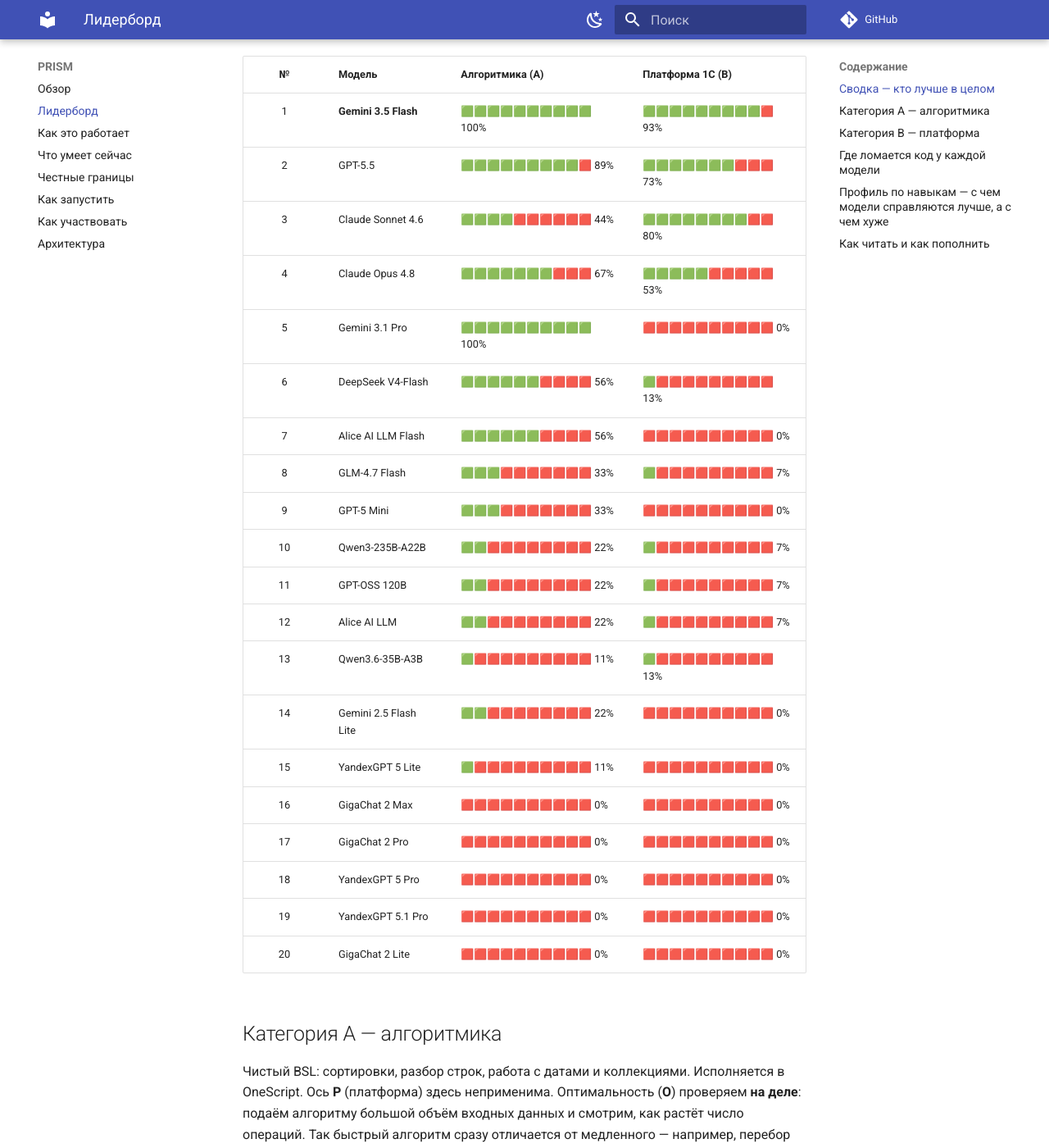
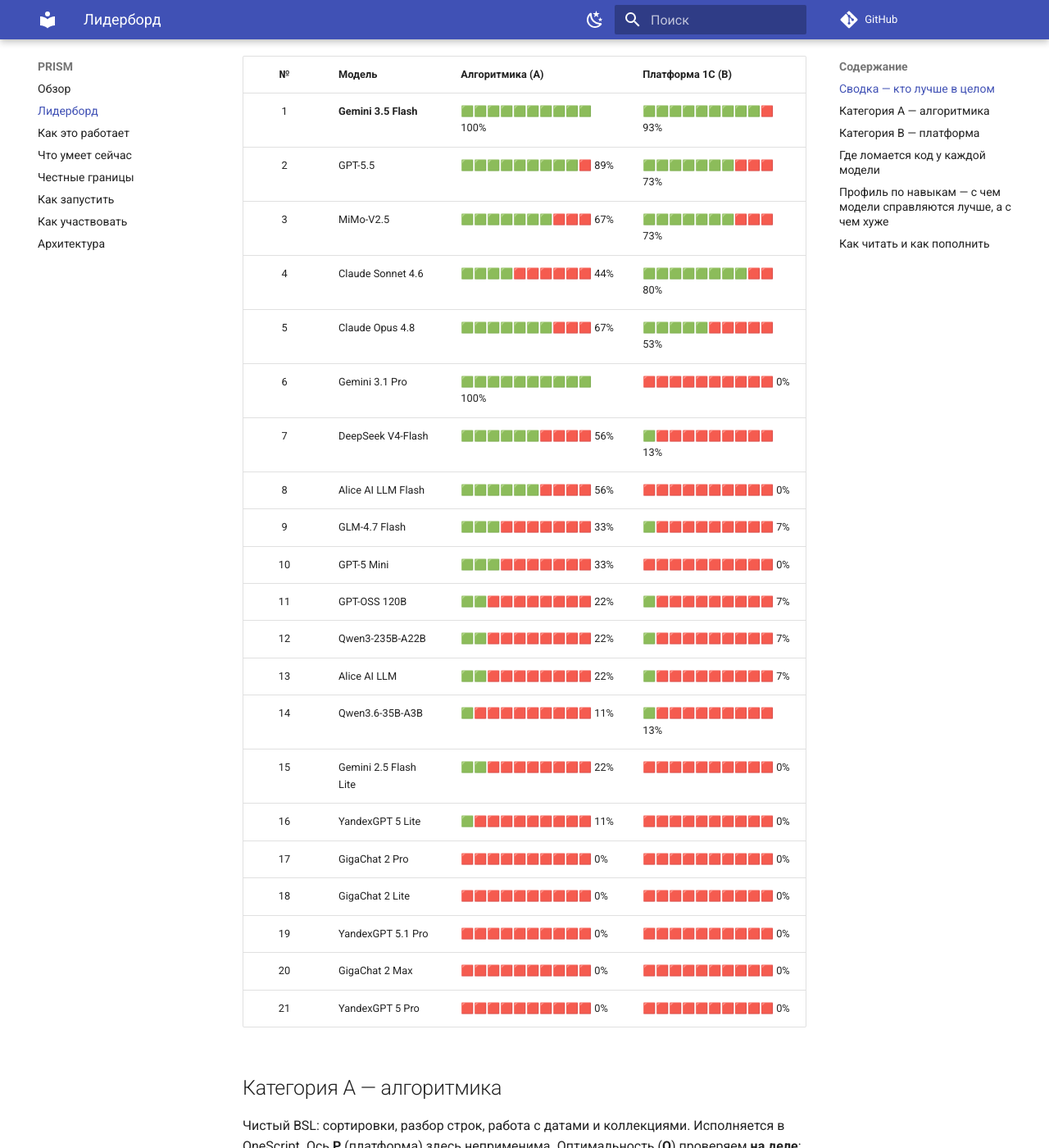
Before and after one commit to genlab-1c/prism, an MkDocs documentation site: the page built from docs/leaderboard.md, in a window 1280 px wide and 1400 px high, scrolled down 507 px. Shown: the whole window at 82% size. Built offline with MkDocs 1.6.1 and Material for MkDocs 9.7.7, drawn with Linux system fonts in a browser that asks for light colours; comment, search, counter and statistics services are not loaded; some of the changed text lies outside the part shown.

Commit message:
chore(bench): add MiMo-V2.5 run results and refresh leaderboard
Прогон A+B по mimo25 дописан в июньские эксперименты (resume + rebuild), пересчитан L1; обновлены бейджи и таблицы (README, docs).

```diff
--- a/docs/leaderboard.md
+++ b/docs/leaderboard.md
@@ -25,24 +25,25 @@
 |:---:|--------|:---|:---|
 | 1 | **Gemini 3.5 Flash** | 🟩🟩🟩🟩🟩🟩🟩🟩🟩🟩 100% | 🟩🟩🟩🟩🟩🟩🟩🟩🟩🟥 93% |
 | 2 | GPT-5.5 | 🟩🟩🟩🟩🟩🟩🟩🟩🟩🟥 89% | 🟩🟩🟩🟩🟩🟩🟩🟥🟥🟥 73% |
-| 3 | Claude Sonnet 4.6 | 🟩🟩🟩🟩🟥🟥🟥🟥🟥🟥 44% | 🟩🟩🟩🟩🟩🟩🟩🟩🟥🟥 80% |
-| 4 | Claude Opus 4.8 | 🟩🟩🟩🟩🟩🟩🟩🟥🟥🟥 67% | 🟩🟩🟩🟩🟩🟥🟥🟥🟥🟥 53% |
-| 5 | Gemini 3.1 Pro | 🟩🟩🟩🟩🟩🟩🟩🟩🟩🟩 100% | 🟥🟥🟥🟥🟥🟥🟥🟥🟥🟥 0% |
-| 6 | DeepSeek V4-Flash | 🟩🟩🟩🟩🟩🟩🟥🟥🟥🟥 56% | 🟩🟥🟥🟥🟥🟥🟥🟥🟥🟥 13% |
-| 7 | Alice AI LLM Flash | 🟩🟩🟩🟩🟩🟩🟥🟥🟥🟥 56% | 🟥🟥🟥🟥🟥🟥🟥🟥🟥🟥 0% |
-| 8 | GLM-4.7 Flash | 🟩🟩🟩🟥🟥🟥🟥🟥🟥🟥 33% | 🟩🟥🟥🟥🟥🟥🟥🟥🟥🟥 7% |
-| 9 | GPT-5 Mini | 🟩🟩🟩🟥🟥🟥🟥🟥🟥🟥 33% | 🟥🟥🟥🟥🟥🟥🟥🟥🟥🟥 0% |
-| 10 | Qwen3-235B-A22B | 🟩🟩🟥🟥🟥🟥🟥🟥🟥🟥 22% | 🟩🟥🟥🟥🟥🟥🟥🟥🟥🟥 7% |
+| 3 | MiMo-V2.5 | 🟩🟩🟩🟩🟩🟩🟩🟥🟥🟥 67% | 🟩🟩🟩🟩🟩🟩🟩🟥🟥🟥 73% |
+| 4 | Claude Sonnet 4.6 | 🟩🟩🟩🟩🟥🟥🟥🟥🟥🟥 44% | 🟩🟩🟩🟩🟩🟩🟩🟩🟥🟥 80% |
+| 5 | Claude Opus 4.8 | 🟩🟩🟩🟩🟩🟩🟩🟥🟥🟥 67% | 🟩🟩🟩🟩🟩🟥🟥🟥🟥🟥 53% |
+| 6 | Gemini 3.1 Pro | 🟩🟩🟩🟩🟩🟩🟩🟩🟩🟩 100% | 🟥🟥🟥🟥🟥🟥🟥🟥🟥🟥 0% |
+| 7 | DeepSeek V4-Flash | 🟩🟩🟩🟩🟩🟩🟥🟥🟥🟥 56% | 🟩🟥🟥🟥🟥🟥🟥🟥🟥🟥 13% |
+| 8 | Alice AI LLM Flash | 🟩🟩🟩🟩🟩🟩🟥🟥🟥🟥 56% | 🟥🟥🟥🟥🟥🟥🟥🟥🟥🟥 0% |
+| 9 | GLM-4.7 Flash | 🟩🟩🟩🟥🟥🟥🟥🟥🟥🟥 33% | 🟩🟥🟥🟥🟥🟥🟥🟥🟥🟥 7% |
+| 10 | GPT-5 Mini | 🟩🟩🟩🟥🟥🟥🟥🟥🟥🟥 33% | 🟥🟥🟥🟥🟥🟥🟥🟥🟥🟥 0% |
 | 11 | GPT-OSS 120B | 🟩🟩🟥🟥🟥🟥🟥🟥🟥🟥 22% | 🟩🟥🟥🟥🟥🟥🟥🟥🟥🟥 7% |
-| 12 | Alice AI LLM | 🟩🟩🟥🟥🟥🟥🟥🟥🟥🟥 22% | 🟩🟥🟥🟥🟥🟥🟥🟥🟥🟥 7% |
-| 13 | Qwen3.6-35B-A3B | 🟩🟥🟥🟥🟥🟥🟥🟥🟥🟥 11% | 🟩🟥🟥🟥🟥🟥🟥🟥🟥🟥 13% |
-| 14 | Gemini 2.5 Flash Lite | 🟩🟩🟥🟥🟥🟥🟥🟥🟥🟥 22% | 🟥🟥🟥🟥🟥🟥🟥🟥🟥🟥 0% |
-| 15 | YandexGPT 5 Lite | 🟩🟥🟥🟥🟥🟥🟥🟥🟥🟥 11% | 🟥🟥🟥🟥🟥🟥🟥🟥🟥🟥 0% |
-| 16 | GigaChat 2 Max | 🟥🟥🟥🟥🟥🟥🟥🟥🟥🟥 0% | 🟥🟥🟥🟥🟥🟥🟥🟥🟥🟥 0% |
+| 12 | Qwen3-235B-A22B | 🟩🟩🟥🟥🟥🟥🟥🟥🟥🟥 22% | 🟩🟥🟥🟥🟥🟥🟥🟥🟥🟥 7% |
+| 13 | Alice AI LLM | 🟩🟩🟥🟥🟥🟥🟥🟥🟥🟥 22% | 🟩🟥🟥🟥🟥🟥🟥🟥🟥🟥 7% |
+| 14 | Qwen3.6-35B-A3B | 🟩🟥🟥🟥🟥🟥🟥🟥🟥🟥 11% | 🟩🟥🟥🟥🟥🟥🟥🟥🟥🟥 13% |
+| 15 | Gemini 2.5 Flash Lite | 🟩🟩🟥🟥🟥🟥🟥🟥🟥🟥 22% | 🟥🟥🟥🟥🟥🟥🟥🟥🟥🟥 0% |
+| 16 | YandexGPT 5 Lite | 🟩🟥🟥🟥🟥🟥🟥🟥🟥🟥 11% | 🟥🟥🟥🟥🟥🟥🟥🟥🟥🟥 0% |
 | 17 | GigaChat 2 Pro | 🟥🟥🟥🟥🟥🟥🟥🟥🟥🟥 0% | 🟥🟥🟥🟥🟥🟥🟥🟥🟥🟥 0% |
-| 18 | YandexGPT 5 Pro | 🟥🟥🟥🟥🟥🟥🟥🟥🟥🟥 0% | 🟥🟥🟥🟥🟥🟥🟥🟥🟥🟥 0% |
+| 18 | GigaChat 2 Lite | 🟥🟥🟥🟥🟥🟥🟥🟥🟥🟥 0% | 🟥🟥🟥🟥🟥🟥🟥🟥🟥🟥 0% |
 | 19 | YandexGPT 5.1 Pro | 🟥🟥🟥🟥🟥🟥🟥🟥🟥🟥 0% | 🟥🟥🟥🟥🟥🟥🟥🟥🟥🟥 0% |
-| 20 | GigaChat 2 Lite | 🟥🟥🟥🟥🟥🟥🟥🟥🟥🟥 0% | 🟥🟥🟥🟥🟥🟥🟥🟥🟥🟥 0% |
+| 20 | GigaChat 2 Max | 🟥🟥🟥🟥🟥🟥🟥🟥🟥🟥 0% | 🟥🟥🟥🟥🟥🟥🟥🟥🟥🟥 0% |
+| 21 | YandexGPT 5 Pro | 🟥🟥🟥🟥🟥🟥🟥🟥🟥🟥 0% | 🟥🟥🟥🟥🟥🟥🟥🟥🟥🟥 0% |
 
 </div>
 <!-- /prism:lb:summary -->
@@ -63,23 +64,24 @@
 | 1 | **Gemini 3.1 Pro** | 10.0 | **10.0** | **9.3** | **9.78** | ±0.5 |
 | 2 | Gemini 3.5 Flash | 10.0 | **10.0** | **9.3** | **9.78** | ±0.5 |
 | 3 | GPT-5.5 | 10.0 | 8.9 | 8.5 | 9.00 | ±1.3 |
-| 4 | DeepSeek V4-Flash | 9.8 | 6.3 | 8.8 | 7.82 | ±1.8 |
-| 5 | Claude Opus 4.8 | 9.1 | 6.7 | 7.0 | 7.22 | ±2.2 |
-| 6 | Alice AI LLM Flash | 9.3 | 5.7 | 6.4 | 6.86 | ±2.0 |
-| 7 | GLM-4.7 Flash | 9.8 | 3.7 | 6.0 | 6.32 | ±1.5 |
-| 8 | Claude Sonnet 4.6 | 8.4 | 4.4 | 8.0 | 6.22 | ±2.5 |
-| 9 | GPT-5 Mini | 9.1 | 3.6 | 8.0 | 6.11 | ±2.1 |
-| 10 | GPT-OSS 120B | 9.8 | 2.4 | 7.0 | 5.89 | ±1.5 |
-| 11 | Alice AI LLM | 9.1 | 2.4 | 7.0 | 5.56 | ±1.6 |
-| 12 | Gemini 2.5 Flash Lite | 8.9 | 2.4 | 7.0 | 5.44 | ±1.8 |
-| 13 | Qwen3.6-35B-A3B | 8.9 | 1.3 | 7.0 | 5.04 | ±1.7 |
-| 14 | Qwen3-235B-A22B | 8.7 | 2.2 | 4.0 | 5.00 | ±1.5 |
-| 15 | GigaChat 2 Max | 9.3 | 0.4 | — | 4.89 | ±0.7 |
-| 16 | YandexGPT 5 Pro | 9.3 | 0.2 | — | 4.78 | ±0.5 |
-| 17 | YandexGPT 5 Lite | 7.8 | 1.7 | 4.0 | 4.50 | ±2.2 |
-| 18 | YandexGPT 5.1 Pro | 8.0 | 0.0 | — | 4.00 | ±0.8 |
-| 19 | GigaChat 2 Lite | 6.0 | 0.0 | — | 3.00 | ±1.4 |
-| 20 | GigaChat 2 Pro | 4.9 | 0.0 | — | 2.44 | ±1.8 |
+| 4 | MiMo-V2.5 | 9.8 | 6.9 | 8.0 | 7.87 | ±1.8 |
+| 5 | DeepSeek V4-Flash | 9.8 | 6.3 | 8.8 | 7.82 | ±1.8 |
+| 6 | Claude Opus 4.8 | 9.1 | 6.7 | 7.0 | 7.22 | ±2.2 |
+| 7 | Alice AI LLM Flash | 9.3 | 5.7 | 6.4 | 6.86 | ±2.0 |
+| 8 | GLM-4.7 Flash | 9.8 | 3.7 | 6.0 | 6.32 | ±1.5 |
+| 9 | Claude Sonnet 4.6 | 8.4 | 4.4 | 8.0 | 6.22 | ±2.5 |
+| 10 | GPT-5 Mini | 9.1 | 3.6 | 8.0 | 6.11 | ±2.1 |
+| 11 | GPT-OSS 120B | 9.8 | 2.4 | 7.0 | 5.89 | ±1.5 |
+| 12 | Alice AI LLM | 9.1 | 2.4 | 7.0 | 5.56 | ±1.6 |
+| 13 | Gemini 2.5 Flash Lite | 8.9 | 2.4 | 7.0 | 5.44 | ±1.8 |
+| 14 | Qwen3.6-35B-A3B | 8.9 | 1.3 | 7.0 | 5.04 | ±1.7 |
+| 15 | Qwen3-235B-A22B | 8.7 | 2.2 | 4.0 | 5.00 | ±1.5 |
+| 16 | GigaChat 2 Max | 9.3 | 0.4 | — | 4.89 | ±0.7 |
+| 17 | YandexGPT 5 Pro | 9.3 | 0.2 | — | 4.78 | ±0.5 |
+| 18 | YandexGPT 5 Lite | 7.8 | 1.7 | 4.0 | 4.50 | ±2.2 |
+| 19 | YandexGPT 5.1 Pro | 8.0 | 0.0 | — | 4.00 | ±0.8 |
+| 20 | GigaChat 2 Lite | 6.0 | 0.0 | — | 3.00 | ±1.4 |
+| 21 | GigaChat 2 Pro | 4.9 | 0.0 | — | 2.44 | ±1.8 |
 
 </div>
 <!-- /prism:lb:a-overall -->
@@ -99,24 +101,25 @@
 |:---:|--------|:---:|:---:|:---:|:---:|:---:|:---:|
 | 1 | **Gemini 3.5 Flash** | 9.7 | **9.3** | 8.8 | **9.3** | **9.30** | ±1.0 |
 | 2 | Claude Sonnet 4.6 | 10.0 | 8.0 | 9.9 | 8.0 | 8.97 | ±1.1 |
-| 3 | GPT-5.5 | 10.0 | 7.3 | 9.5 | 7.6 | 8.59 | ±1.4 |
-| 4 | Claude Opus 4.8 | 9.7 | 5.3 | 9.5 | 5.6 | 7.52 | ±1.4 |
-| 5 | DeepSeek V4-Flash | 9.9 | 1.3 | 9.1 | 4.7 | 6.23 | ±1.0 |
-| 6 | GLM-4.7 Flash | 9.9 | 1.3 | 9.1 | 2.1 | 5.77 | ±1.1 |
-| 7 | Qwen3.6-35B-A3B | 9.2 | 1.3 | 9.1 | 1.6 | 5.29 | ±1.1 |
-| 8 | Alice AI LLM | 8.1 | 0.7 | 9.9 | 1.3 | 5.00 | ±0.9 |
-| 9 | Gemini 3.1 Pro | 10.0 | 0.0 | 9.5 | 0.4 | 4.98 | ±0.2 |
-| 10 | Qwen3-235B-A22B | 8.3 | 0.7 | 10.0 | 0.9 | 4.96 | ±0.8 |
-| 11 | YandexGPT 5 Lite | 8.4 | 0.0 | 9.9 | 0.0 | 4.93 | ±0.8 |
-| 12 | GPT-OSS 120B | 8.5 | 0.7 | 9.7 | 0.7 | 4.90 | ±0.8 |
-| 13 | Alice AI LLM Flash | 8.9 | 0.0 | 9.5 | 0.0 | 4.60 | ±0.3 |
-| 14 | YandexGPT 5.1 Pro | 8.4 | 0.0 | 9.7 | 0.2 | 4.59 | ±0.3 |
-| 15 | Gemini 2.5 Flash Lite | 8.8 | 0.0 | 9.2 | 0.0 | 4.50 | ±0.3 |
-| 16 | YandexGPT 5 Pro | 8.0 | 0.0 | 9.5 | 0.0 | 4.37 | ±0.4 |
-| 17 | GPT-5 Mini | 7.5 | 0.0 | 9.5 | 0.2 | 4.29 | ±0.2 |
-| 18 | GigaChat 2 Lite | 7.6 | 0.0 | 9.5 | 0.0 | 4.27 | ±0.3 |
-| 19 | GigaChat 2 Max | 7.3 | 0.0 | 9.2 | 0.0 | 4.13 | ±0.4 |
-| 20 | GigaChat 2 Pro | 6.3 | 0.0 | 10.0 | 0.0 | 4.07 | ±0.2 |
+| 3 | MiMo-V2.5 | 10.0 | 7.8 | 9.2 | 8.0 | 8.75 | ±1.2 |
+| 4 | GPT-5.5 | 10.0 | 7.3 | 9.5 | 7.6 | 8.59 | ±1.4 |
+| 5 | Claude Opus 4.8 | 9.7 | 5.3 | 9.5 | 5.6 | 7.52 | ±1.4 |
+| 6 | DeepSeek V4-Flash | 9.9 | 1.3 | 9.1 | 4.7 | 6.23 | ±1.0 |
+| 7 | GLM-4.7 Flash | 9.9 | 1.3 | 9.1 | 2.1 | 5.77 | ±1.1 |
+| 8 | Qwen3.6-35B-A3B | 9.2 | 1.3 | 9.1 | 1.6 | 5.29 | ±1.1 |
+| 9 | Alice AI LLM | 8.1 | 0.7 | 9.9 | 1.3 | 5.00 | ±0.9 |
+| 10 | Gemini 3.1 Pro | 10.0 | 0.0 | 9.5 | 0.4 | 4.98 | ±0.2 |
+| 11 | Qwen3-235B-A22B | 8.3 | 0.7 | 10.0 | 0.9 | 4.96 | ±0.8 |
+| 12 | YandexGPT 5 Lite | 8.4 | 0.0 | 9.9 | 0.0 | 4.93 | ±0.8 |
+| 13 | GPT-OSS 120B | 8.5 | 0.7 | 9.7 | 0.7 | 4.90 | ±0.8 |
+| 14 | Alice AI LLM Flash | 8.9 | 0.0 | 9.5 | 0.0 | 4.60 | ±0.3 |
+| 15 | YandexGPT 5.1 Pro | 8.4 | 0.0 | 9.7 | 0.2 | 4.59 | ±0.3 |
+| 16 | Gemini 2.5 Flash Lite | 8.8 | 0.0 | 9.2 | 0.0 | 4.50 | ±0.3 |
+| 17 | YandexGPT 5 Pro | 8.0 | 0.0 | 9.5 | 0.0 | 4.37 | ±0.4 |
+| 18 | GPT-5 Mini | 7.5 | 0.0 | 9.5 | 0.2 | 4.29 | ±0.2 |
+| 19 | GigaChat 2 Lite | 7.6 | 0.0 | 9.5 | 0.0 | 4.27 | ±0.3 |
+| 20 | GigaChat 2 Max | 7.3 | 0.0 | 9.2 | 0.0 | 4.13 | ±0.4 |
+| 21 | GigaChat 2 Pro | 6.3 | 0.0 | 10.0 | 0.0 | 4.07 | ±0.2 |
 
 </div>
 <!-- /prism:lb:b-overall -->
@@ -147,6 +150,7 @@
 | Gemini 3.5 Flash | 100% | 🟩🟩🟩🟩🟩🟩🟩🟩🟩🟩 | — |
 | GPT-5.5 | 89% | 🟩🟩🟩🟩🟩🟩🟩🟩🟩🟧 | сбой при выполнении ×1 |
 | Claude Opus 4.8 | 67% | 🟩🟩🟩🟩🟩🟩🟩🟧🟥🟥 | ошибка синтаксиса ×2 |
+| MiMo-V2.5 | 67% | 🟩🟩🟩🟩🟩🟩🟩🟧🟧🟥 | перепутаны типы данных ×1 |
 | DeepSeek V4-Flash | 56% | 🟩🟩🟩🟩🟩🟩🟧🟧🟧🟥 | перепутаны типы данных ×1 |
 | Alice AI LLM Flash | 56% | 🟩🟩🟩🟩🟩🟩🟧🟧🟥🟥 | ошибка синтаксиса ×2 |
 | Claude Sonnet 4.6 | 44% | 🟩🟩🟩🟩🟩🟧🟥🟥🟥🟥 | ошибка синтаксиса ×4 |
@@ -177,6 +181,7 @@
 | **Gemini 3.5 Flash** | **93%** | 🟩🟩🟩🟩🟩🟩🟩🟩🟩🟥 | ошибка синтаксиса ×1 |
 | Claude Sonnet 4.6 | 80% | 🟩🟩🟩🟩🟩🟩🟩🟩🟧🟧 | нет такого поля или объекта ×3 |
 | GPT-5.5 | 73% | 🟩🟩🟩🟩🟩🟩🟩🟧🟧🟧 | нет такого поля или объекта ×4 |
+| MiMo-V2.5 | 73% | 🟩🟩🟩🟩🟩🟩🟩🟧🟧🟧 | нет такого поля или объекта ×4 |
 | Claude Opus 4.8 | 53% | 🟩🟩🟩🟩🟩🟧🟧🟧🟥🟥 | нет такого поля или объекта ×5 |
 | DeepSeek V4-Flash | 13% | 🟩🟧🟧🟧🟧🟧🟧🟧🟧🟥 | нет такого поля или объекта ×7 |
 | Qwen3.6-35B-A3B | 13% | 🟩🟧🟧🟧🟧🟧🟥🟥🟥🟥 | нет такого поля или объекта ×7 |
@@ -216,6 +221,7 @@
 | **Gemini 3.1 Pro** | 🟩 10.0 | 🟩 10.0 | 🟩 10.0 |
 | Gemini 3.5 Flash | 🟩 10.0 | 🟩 10.0 | 🟩 10.0 |
 | GPT-5.5 | 🟩 7.5 | 🟩 8.3 | 🟩 10.0 |
+| MiMo-V2.5 | 🟩 7.5 | 🟨 7.0 | 🟥 3.9 |
 | DeepSeek V4-Flash | 🟩 7.8 | 🟨 6.1 | 🟨 6.7 |
 | Claude Opus 4.8 | 🟨 5.0 | 🟨 6.7 | 🟨 6.7 |
 | Alice AI LLM Flash | 🟨 5.3 | 🟨 6.9 | 🟥 0.0 |
@@ -247,6 +253,7 @@
 |--------|:---:|:---:|:---:|:---:|:---:|:---:|
 | **Gemini 3.5 Flash** | 🟩 10.0 | 🟨 6.7 | 🟩 10.0 | 🟨 6.7 | 🟨 6.7 | 🟩 10.0 |
 | Claude Sonnet 4.6 | 🟩 8.8 | 🟨 6.7 | 🟩 8.8 | 🟨 6.7 | 🟨 6.7 | 🟨 6.7 |
+| MiMo-V2.5 | 🟨 6.2 | 🟩 10.0 | 🟨 6.2 | 🟩 10.0 | 🟩 10.0 | 🟨 5.6 |
 | GPT-5.5 | 🟨 5.4 | 🟩 10.0 | 🟨 5.4 | 🟩 10.0 | 🟩 10.0 | 🟨 6.7 |
 | Claude Opus 4.8 | 🟨 6.2 | 🟥 1.1 | 🟨 6.2 | 🟥 1.1 | 🟨 4.4 | 🟨 6.7 |
 | DeepSeek V4-Flash | 🟨 5.0 | 🟥 3.3 | 🟨 5.0 | 🟥 3.3 | 🟥 3.3 | 🟥 3.3 |
```
Also changed, not shown: README.md (+59 -52 lines), docs/status.md (+3 -2 lines), 5 other files.
